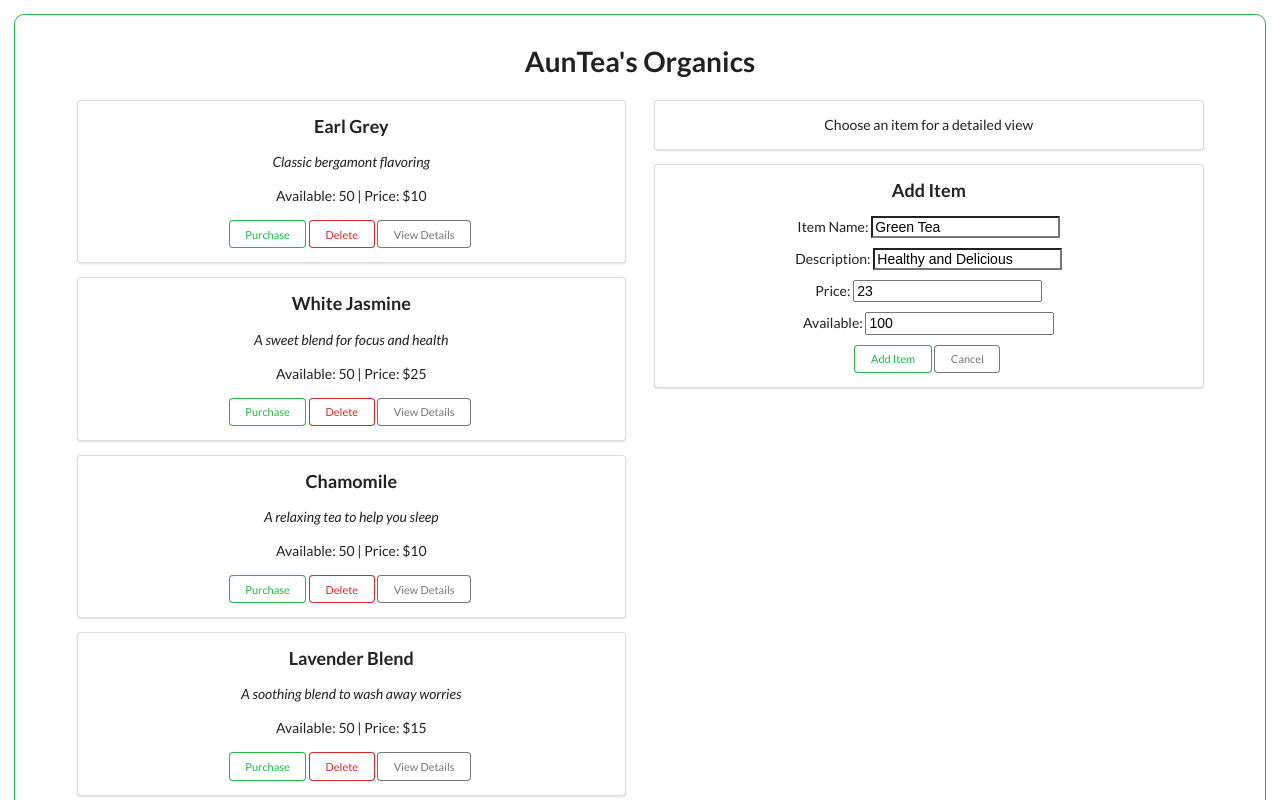
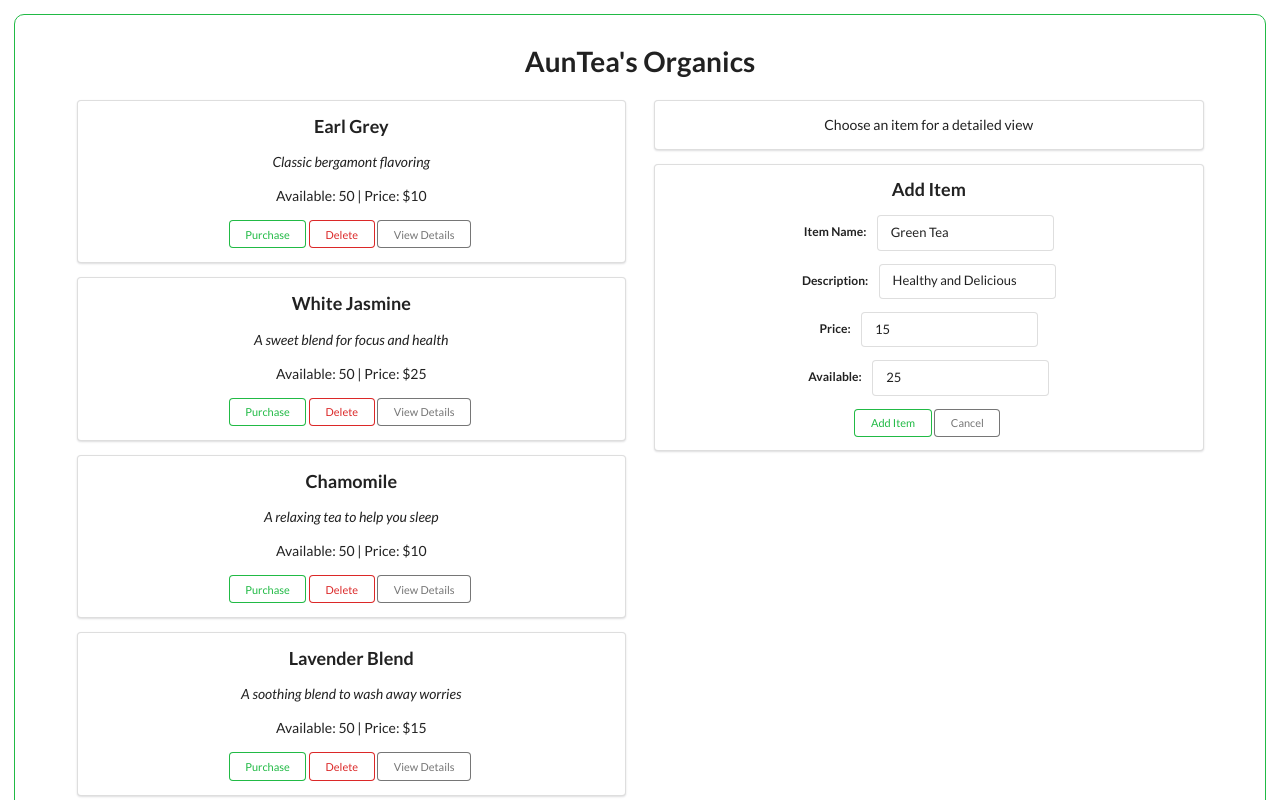
Before and after one commit to wrunion/epicodus-react-project, a React (Create React App) app: page / in a window 1280 px wide. Both pictures are taken after a click on the button "Add Item". Shown: the top 800 px of the page. Built offline with nearby package versions, Linux system fonts and the light colour scheme.

Commit message:
Final code cleanup.

```diff
--- a/src/components/App.css
+++ b/src/components/App.css
@@ -16,7 +16,7 @@
 }
 
 .Form div {
-  padding-bottom: 10px;
+  padding-bottom: 0px;
 }
 
 .Item {
@@ -52,57 +52,3 @@
 .ItemDetail {
   margin: 5em;
 }
-
-
-/* .App {
-  text-align: center;
-  border: 1px #21ba45 solid;
-  border-radius: 10px;
-  margin: 1.5em;
-  padding: 1em;
-}
-
-
-.App a:link, a:visited {
-  text-decoration: none;
-  color: darkgrey;
-}
-
-.Form {
-  padding: 10px;
-}
-
-.Form div {
-  padding-bottom: 5px;
-}
-
-.Item {
-  padding-bottom: 1.5em;
-  padding-top: 1em;
-  width: 60%;
-  margin: 0 auto 1em auto;
-}
-
-.ItemDetailView {
-  font-size: 110%;
-}
-
-.ItemDetailView button {
-  border-radius: 5px;
-}
-
-#AddItem {
-  padding: 1em;
-  max-width: 65%;
-  margin: auto;
-}
-
-.Header {
-  margin-top: 1.5em;
-}
-
-.Footer {
-  color: darkgrey;
-  margin-top: 1.5em;
-  margin-bottom: 1.5em;
-}  */
--- a/src/components/Form.js
+++ b/src/components/Form.js
@@ -17,19 +17,23 @@ function Form(props) {
 
   return (
     <div className="Form">
-      <form id={v4()} onSubmit={handleSubmit} className="ui segment TeaForm">
+      <form id={v4()} onSubmit={handleSubmit} className="ui small form segment">
         <h3>Add Item</h3>
-        <div className="inputField">
-          <label>Item Name: <input type="text" name="itemName" id="itemName" defaultValue="Green Tea" /></label>
+        <div className="inputField inline field">
+          <label>Item Name:</label>
+          <input type="text" name="itemName" id="itemName" defaultValue="Green Tea" />
         </div>
-        <div className="inputField">
-          <label>Description: <input type="text" name="description" id="description" defaultValue="Healthy and Delicious" /></label>
+        <div className="inputField inline field">
+          <label>Description:</label>
+          <input type="text" name="description" id="description" defaultValue="Healthy and Delicious" />
         </div>
-        <div className="inputField">
-          <label>Price: <input type="number" name="price" price="price" defaultValue="23" min={0}/></label>
+        <div className="inputField inline field">
+          <label>Price:</label>
+          <input type="number" name="price" price="price" defaultValue={15} min={0}/>
         </div>
-        <div className="inputField">
-          <label>Available: <input type="number" name="available" price="available" min={0} defaultValue="100" /></label>
+        <div className="inputField inline field">
+          <label>Available: </label>
+          <input type="number" name="available" price="available" min={0} defaultValue={25} />
         </div>
         <button type="submit" className="ui button mini green basic">Add Item</button>
         <button type="button" className="ui button mini grey basic" onClick={props.handleCancelClick}>Cancel</button>
```
